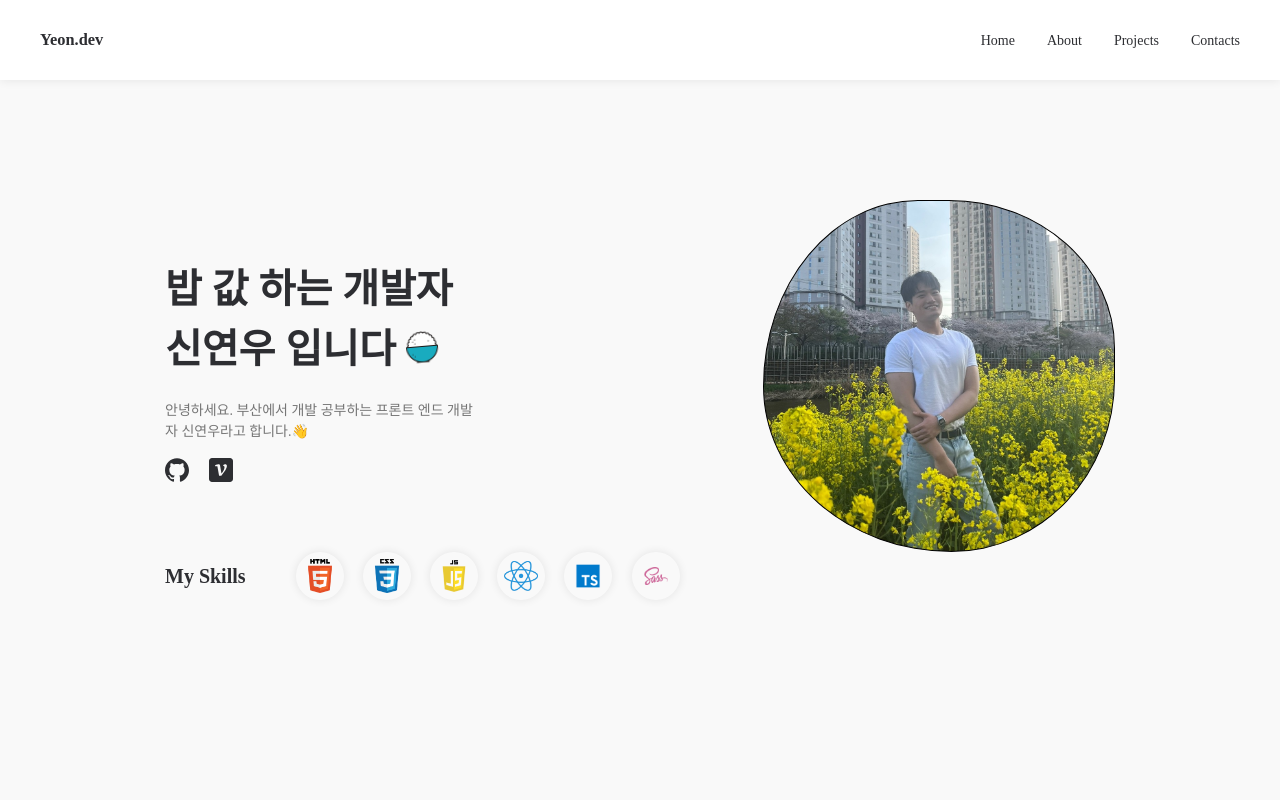
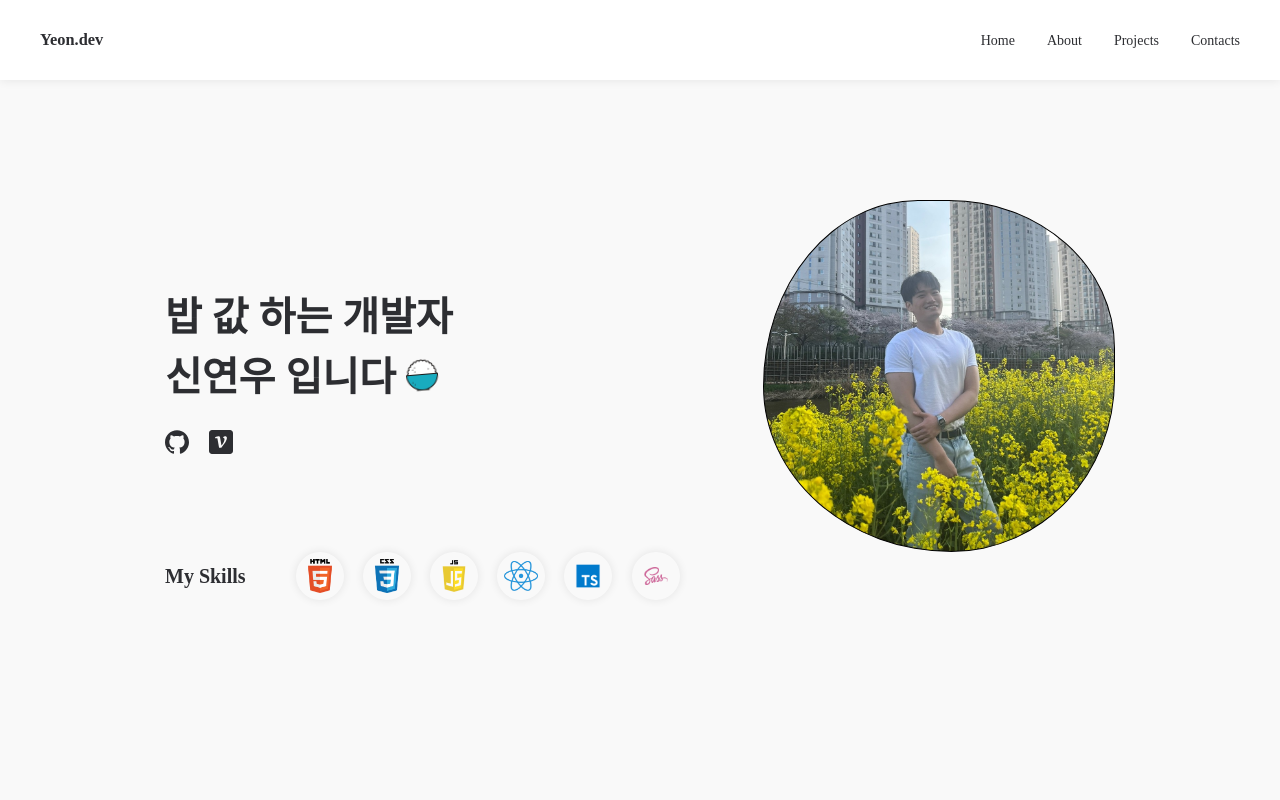
Before and after one commit to yeonwoo96/introduce, a React (Vite) app: page / in a window 1280 px wide. Shown: the top 800 px of the page. Built offline with nearby package versions, Linux system fonts and the light colour scheme.

Commit message:
any message

```diff
--- a/package.json
+++ b/package.json
@@ -7,7 +7,9 @@
     "dev": "vite",
     "build": "tsc && vite build",
     "lint": "eslint src --ext ts,tsx --report-unused-disable-directives --max-warnings 0",
-    "preview": "vite preview"
+    "preview": "vite preview",
+    "predeploy": "npm run build",
+    "deploy": "gh-pages -d dist"
   },
   "dependencies": {
     "react": "^18.2.0",
--- a/src/pages/Home.tsx
+++ b/src/pages/Home.tsx
@@ -158,8 +158,8 @@ const Home = () => {
                 <img className="rice" src="./src/assets/images/rice.png"></img>
               </h1>
               <p className="hiiamyeonwoo">
-                안녕하세요. 부산에서 개발 공부하는 프론트 엔드 개발자 신연우라고
-                합니다.👋
+                {/* 안녕하세요. 부산에서 개발 공부하는 프론트 엔드 개발자 신연우라고
+                합니다.👋 */}
               </p>
               <span className="blogs Hilite">
                 <SiGithub />
```
Also changed, not shown: 1 other file (tests, documents, lock files or other folders).
